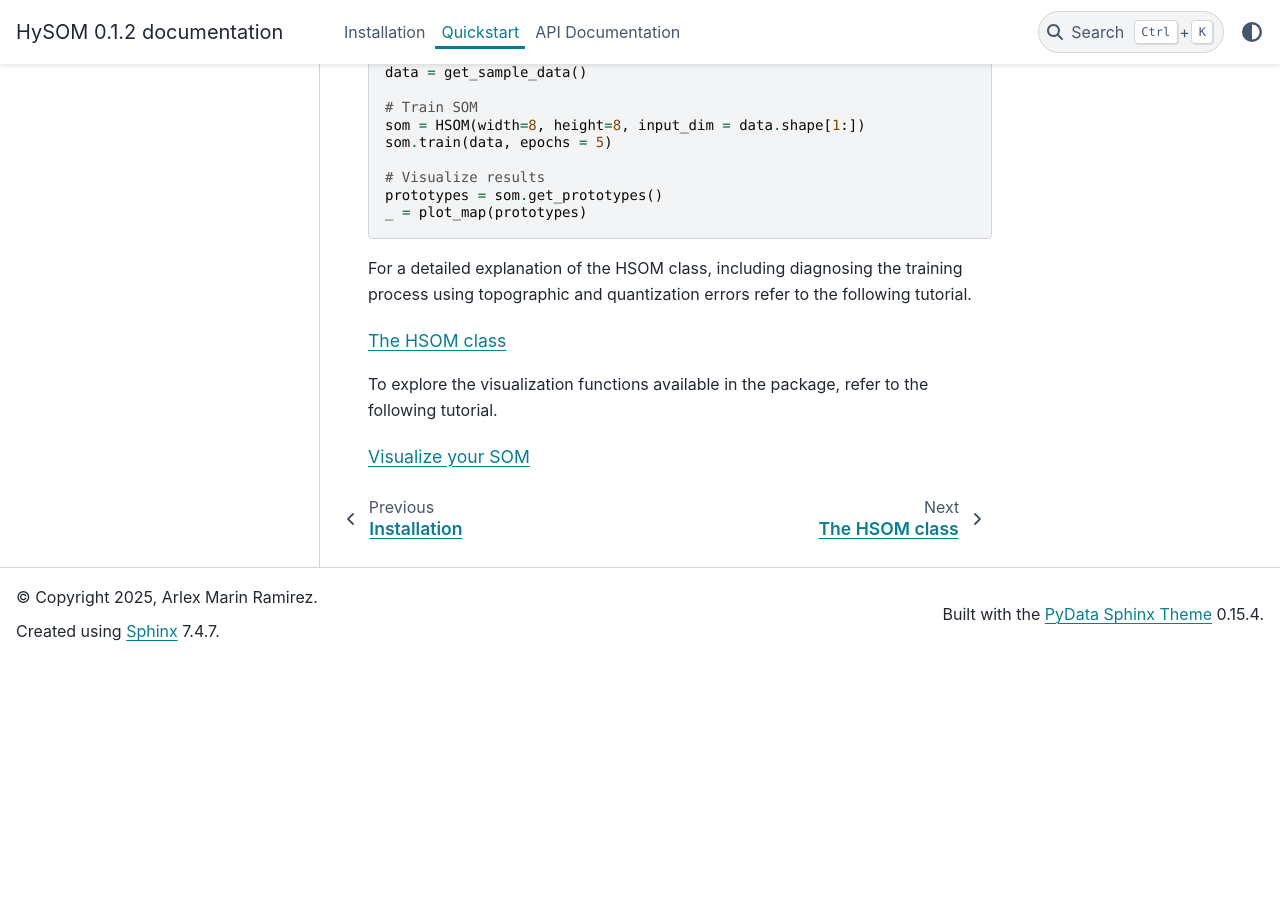
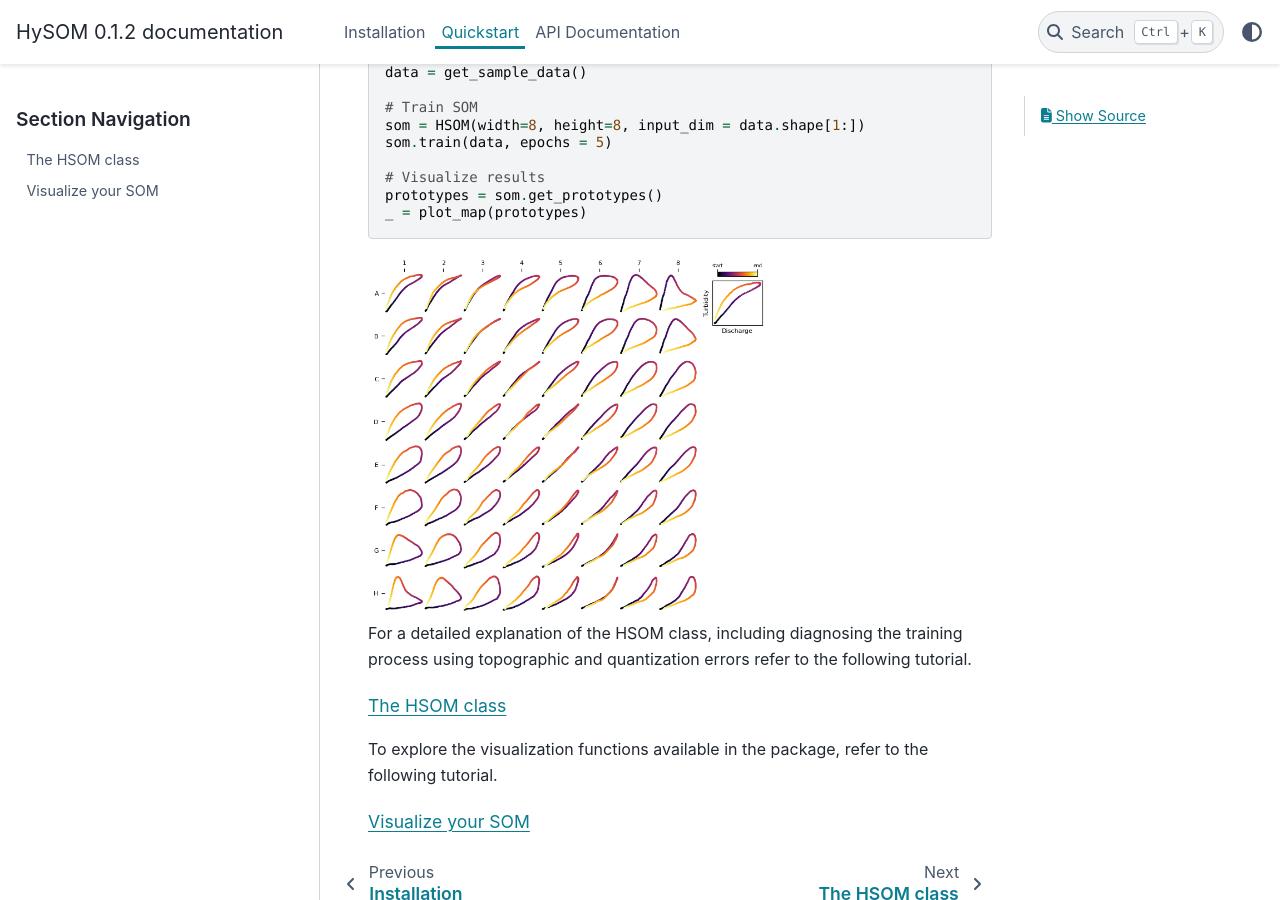
Before and after one commit to ArlexMR/HySOM, a Sphinx documentation site: the page built from docs/usage/quickstart.rst, in a window 1280 px wide and 900 px high, scrolled down 445 px. Built offline with Sphinx 7.4.7 and the PyData theme 0.15.4, drawn with Linux system fonts in a browser that asks for light colours; before the commit the page ends 1105 px from its top, so only the background shows below that.

Commit message:
Update quickstart example

```diff
--- a/docs/usage/quickstart.rst
+++ b/docs/usage/quickstart.rst
@@ -24,6 +24,10 @@
    prototypes = som.get_prototypes()
    _ = plot_map(prototypes)
 
+.. image:: ../images/SOM_example.png
+  :width: 400
+  :alt: Trained SOM
+
 For a detailed explanation of the HSOM class, including diagnosing the training process using topographic and quantization errors refer to the following tutorial.
 
 .. toctree::
```
Also changed, not shown: docs/images/SOM_example.png (added).
